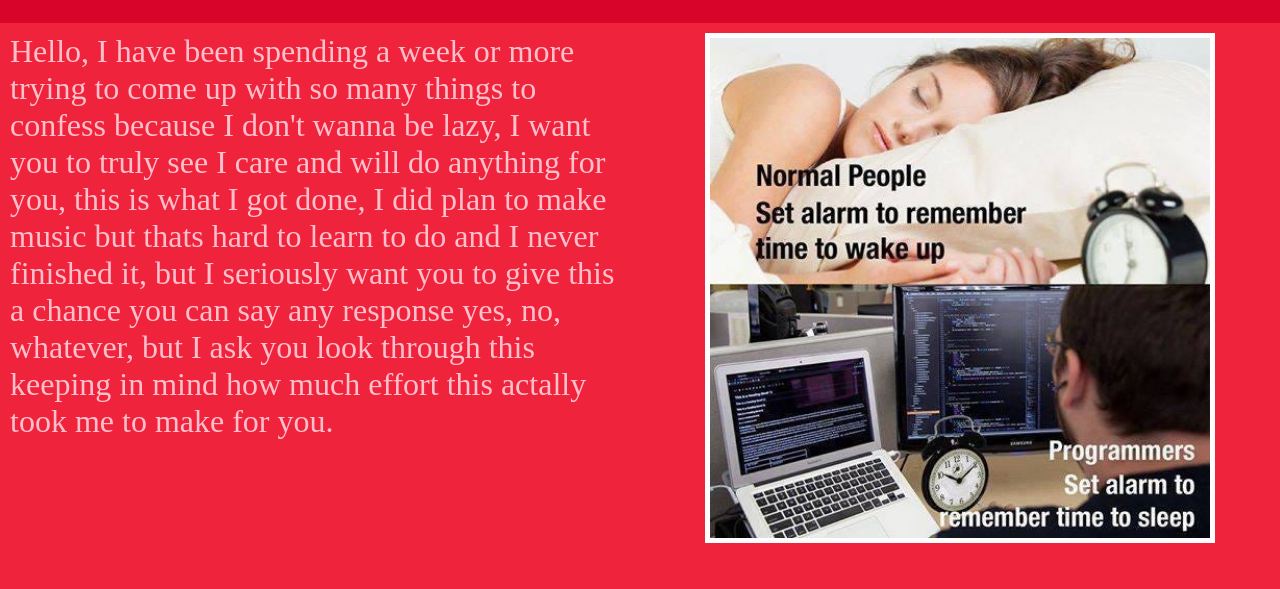
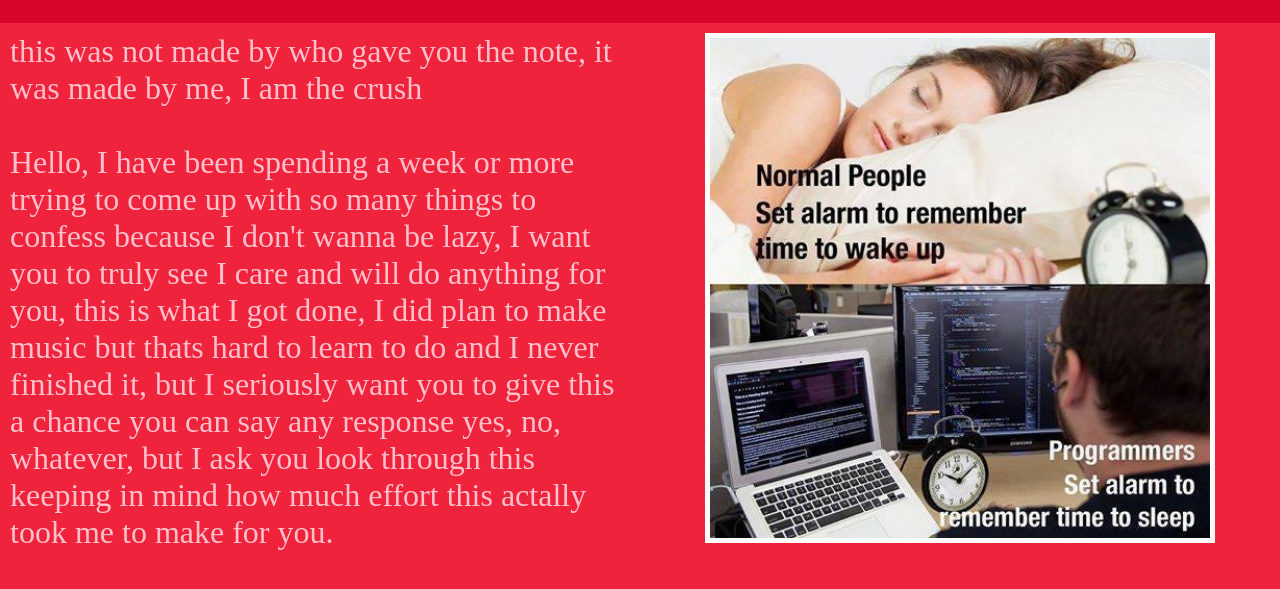
Before and after one commit to TrulyItzIcyGaming/Projectloveletter, a plain HTML site: page index.html in a window 1280 px wide. Shown: the part 127-716 px from the top of the page. Drawn offline with Linux system fonts and the light colour scheme; a web font is replaced by a local one.

Commit message:
Update index.html

```diff
--- a/index.html
+++ b/index.html
@@ -15,7 +15,8 @@
  </div>
  <div class="introContainer">
   <div class="introHeader">
-    <p>Hello, I have been spending a week or more trying to come up with so many things to confess because I don't wanna be lazy, I want you to truly
+    <p>this was not made by who gave you the note, it was made by me, I am the crush
+      <br><br>Hello, I have been spending a week or more trying to come up with so many things to confess because I don't wanna be lazy, I want you to truly
     see I care and will do anything for you, this is what I got done, I did plan to make music but thats hard to learn to do and I never finished it, but I seriously want you to give this a chance
     you can say any response yes, no, whatever, but I ask you look through this keeping in mind how much effort this actally took me to make for you.
     </p>
```
